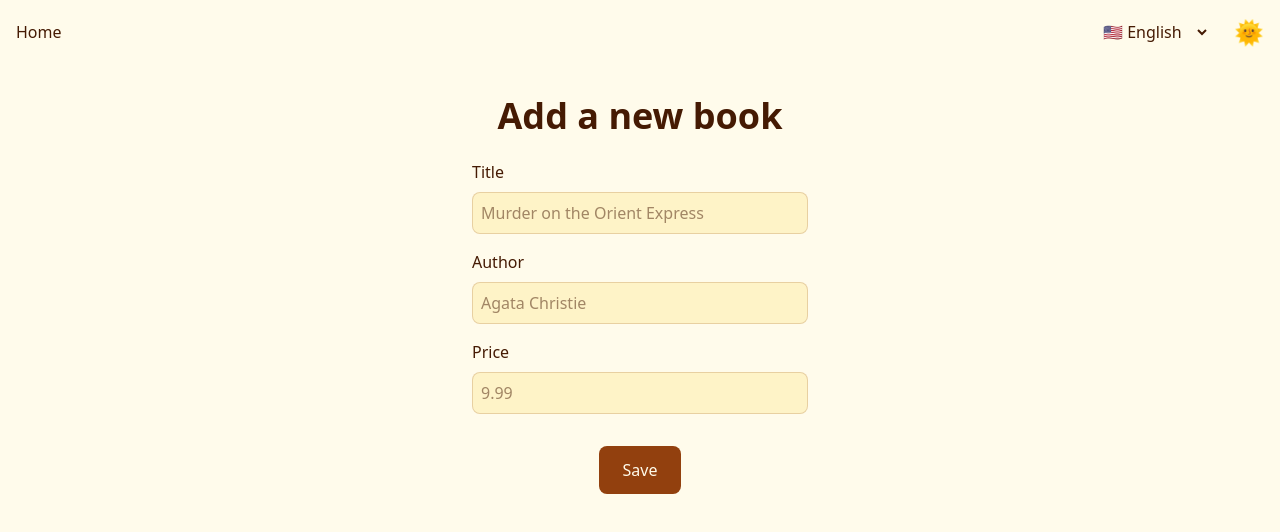
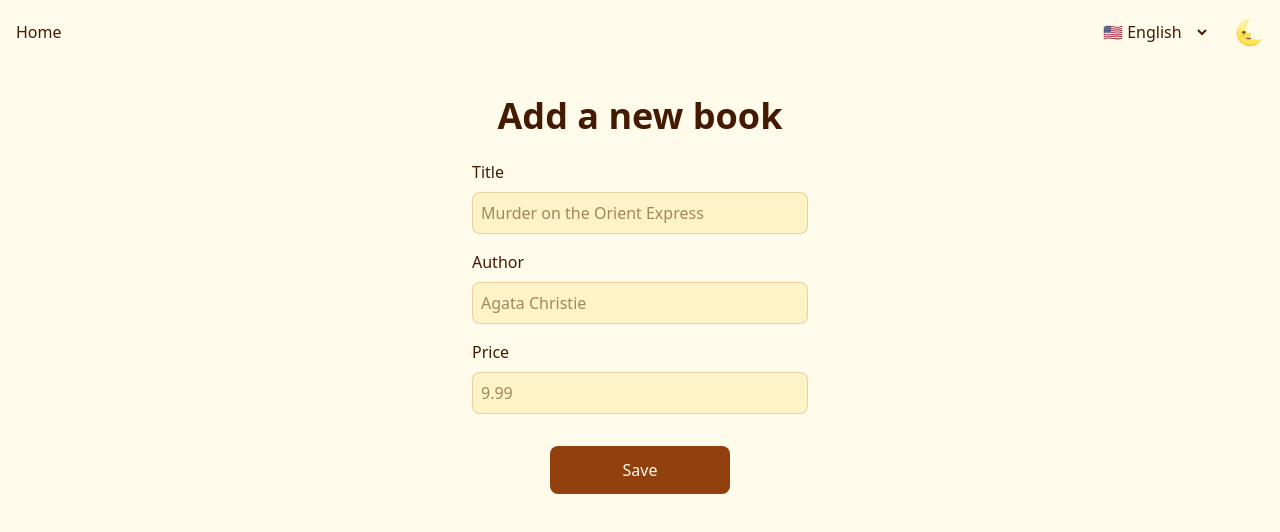
Before and after one commit to hildakh/bookstore, a Next.js app: page /en/add-book in a window 1280 px wide. Shown: the top 532 px of the page. Built offline with nearby package versions, Linux system fonts and the light colour scheme.

Commit message:
Fix icon image

```diff
--- a/src/components/add-book-form.tsx
+++ b/src/components/add-book-form.tsx
@@ -110,7 +110,7 @@ export default function AddBookForm() {
 
       <button
         type="submit"
-        className="bg-primary text-background px-6 py-3 rounded-lg
+        className="bg-primary text-background px-6 py-3 rounded-lg w-1/2 md:w-2/5
                  hover:bg-accent transition-colors mt-4"
       >
         {t('submit')}
--- a/src/components/theme-switcher.tsx
+++ b/src/components/theme-switcher.tsx
@@ -36,7 +36,7 @@ export default function ThemeSwitcher() {
 
   return (
     <button onClick={handleThemeSwitch} className="text-2xl">
-      {theme === 'light' ? '🌞' : '🌜'}
+      {theme === 'light' ? '🌜' : '🌞'}
     </button>
   );
 }
```
